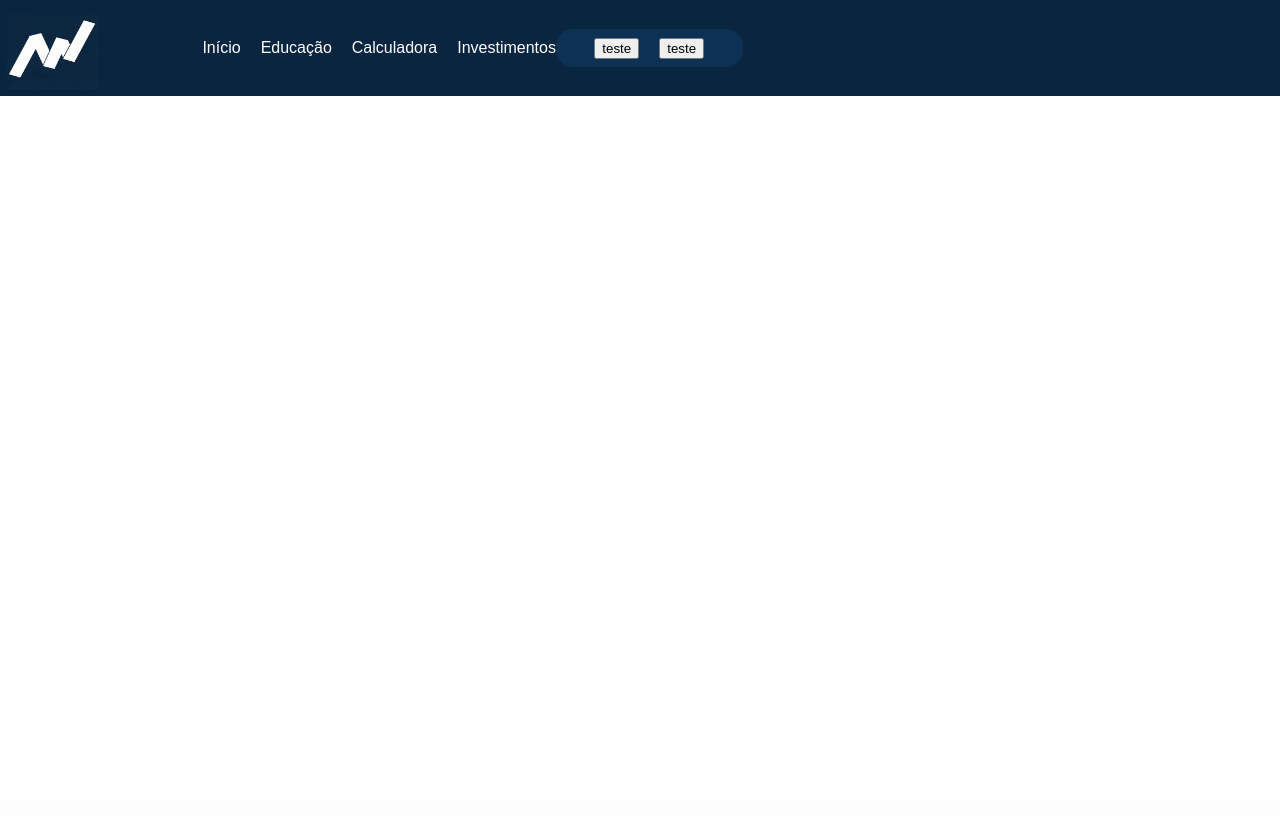
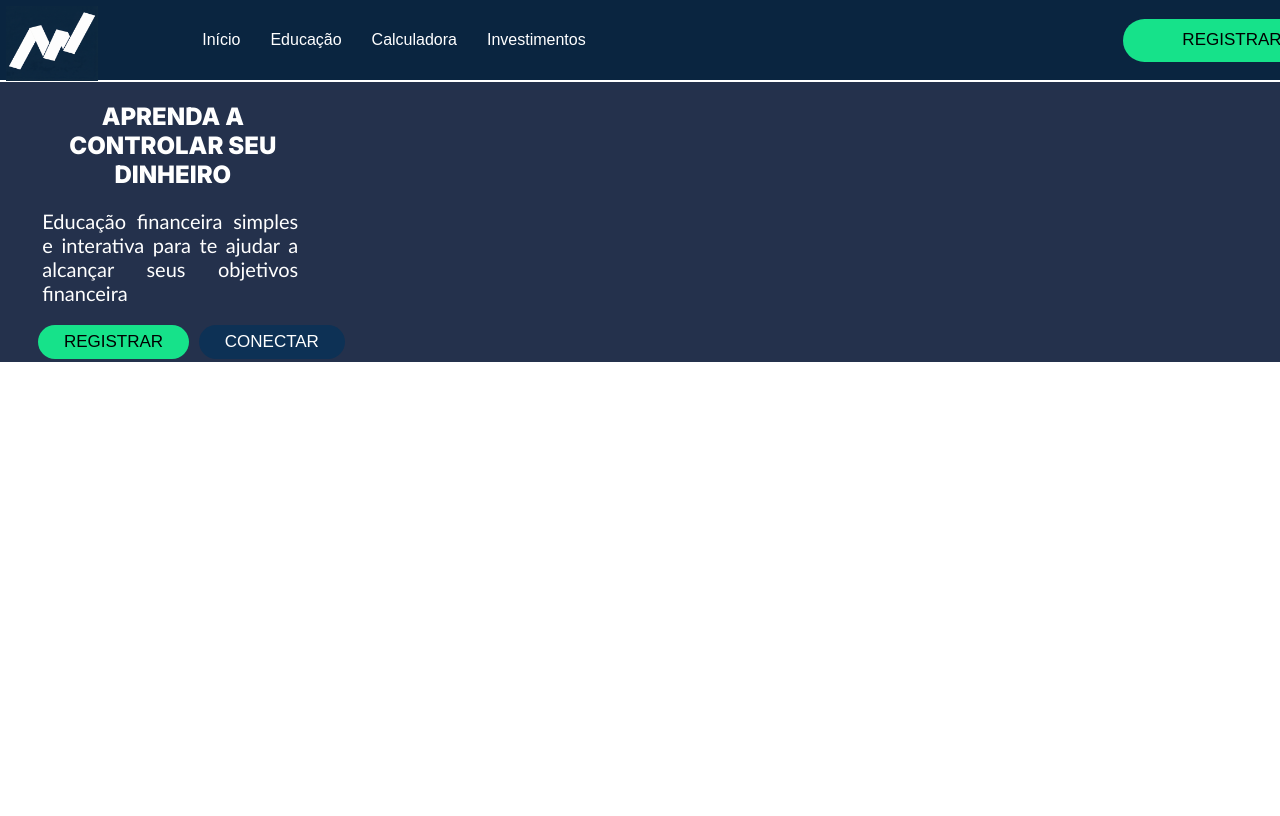
Before and after one commit to BryanSoares59d/PTCC-EducacaoFinanceira, a PHP site: page /home.html in a window 1280 px wide. Before the commit the page ends 96 px from the top, so only its background shows below. Run offline with PHP 8.4, Linux system fonts and the light colour scheme.

Commit message:
Add files via upload

```diff
--- a/css/style.css
+++ b/css/style.css
@@ -18,14 +18,9 @@ main {
 
 .home_bot{
     display: flex;
-    gap: 20px;
-    background-color: #0D3155;
-    color: white;
-    font-size: 15px;
-    border-color: transparent;
-    border-radius: 17px;
-    padding-inline: 3%;
-    padding-block: 0.7%;
+    gap: 10px;
+    margin-left: 42%;
+
 }
 
 .register{
@@ -65,7 +60,7 @@ header {
     top: 0;
     left: 0;
     width: 100%;
-    height: 12%;
+    height: 10%;
     display: flex;
     align-items: center;
 }
@@ -81,7 +76,7 @@ header {
 ul{
     margin-left: 5%;
     display: flex;
-    gap: 20px;
+    gap: 30px;
     list-style: none;
 }
 
@@ -90,3 +85,59 @@ a{
     color: white;
     text-decoration: none;
 }
+
+.button_log{
+    background-color: #16E28A;
+    color: black;
+    font-family: Arial, Helvetica, sans-serif;
+    font-size: 17px;
+    border-color: transparent;
+    border-radius: 200px;
+    padding-inline: 27%;
+    padding-block: 4.5%;
+}
+
+.introducao{
+    background-color: #24314C;
+    position: fixed;
+    top: 10.3%;
+    width: 100%;
+    height: 35%;
+}
+
+.titulo{
+    color: white;
+    font-family: "Inter", sans-serif;
+    font-optical-sizing: auto;
+    font-weight: 850;
+    font-style: normal;
+    width: 22%;
+    text-align: center;
+    margin-left: 2.5%;
+}
+
+p{
+    font-size: 20px;
+    font-family: 'Calibri';
+    text-decoration: none;
+    color: white;
+    width: 20%;
+    text-align: justify;
+    margin-left: 3.3%;
+}
+
+.intrucao_buttons{
+    margin-left: 2.5%;
+}
+
+.button_inicio{
+    background-color: #16E28A;
+    color: black;
+    font-family: Arial, Helvetica, sans-serif;
+    font-size: 17px;
+    border-color: transparent;
+    border-radius: 100px;
+    padding-inline: 1.9%;
+    padding-block: 0.4%;
+    margin-left: 0.5%;
+}
--- a/home.html
+++ b/home.html
@@ -5,6 +5,9 @@
     <meta name="viewport" content="width=device-width, initial-scale=1.0">
     <title>Página inicial</title>
     <link rel="stylesheet" href="css/style.css">
+    <link rel="preconnect" href="https://fonts.googleapis.com">
+    <link rel="preconnect" href="https://fonts.gstatic.com" crossorigin>
+    <link href="https://fonts.googleapis.com/css2?family=Inter:ital,opsz,wght@0,14..32,100..900;1,14..32,100..900&display=swap" rel="stylesheet">
 </head>
 <body>
     <header>
@@ -15,10 +18,21 @@
             <li><a href="#">Calculadora</a></li>
             <li><a href="#">Investimentos</a></li>
         </ul>
-        <div class="home_bot">
-            <button>teste</button>
-            <button>teste</button>
-        </div>
+        <section class="home_bot">
+            <button class="button_log">REGISTRAR</button>
+            <button class="button_log">CONECTAR</button>
+        </section>
     </header>
+
+    <main>
+        <section class="introducao">
+            <h1 class="titulo">APRENDA A CONTROLAR SEU DINHEIRO</h1>
+            <p>Educação financeira simples e interativa para te ajudar a alcançar  seus objetivos financeira</p>
+            <section class="intrucao_buttons">
+                <a href="#"><button class="button_inicio">REGISTRAR</button></a>
+                <a href="#"><button class="button_inicio" style="background-color: #0D3155; color: white;">CONECTAR</button></a>
+            </section>
+        </section>
+    </main>
 </body>
 </html>
--- a/login.html
+++ b/login.html
@@ -6,11 +6,7 @@
     <title>Login</title>
     <link rel="stylesheet" href="css/style.css">
 </head>
-<body style="background-image: url(img/fundo.png);
-             background-size: cover;
-             background-position: center;
-             background-attachment: fixed;
-             overflow: hidden;">
+<body style="background-color: #F3F4F6;">
     <button class="rgt_log">Voltar</button>
     <main>
     <div class="register">
```
